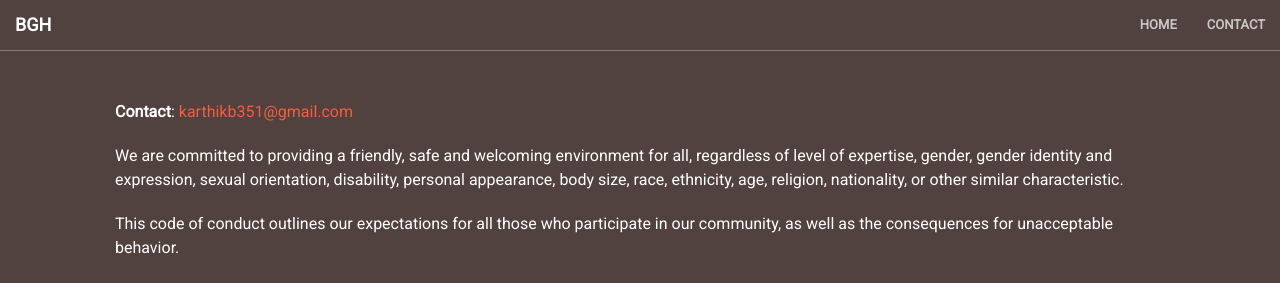
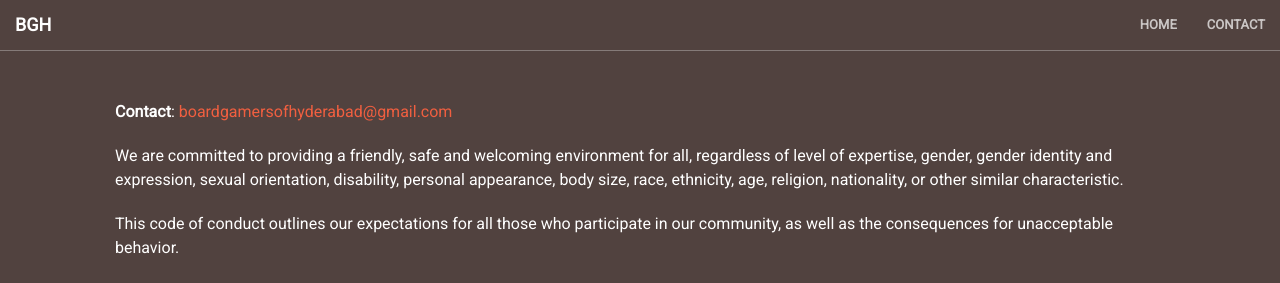
Before and after one commit to boardgamersofhyderabad/boardgamersofhyderabad.github.io, a Jekyll site: the page built from code-of-conduct.md, in a window 1280 px wide and 900 px high. Shown: the top 283 px of the window. Built offline with Jekyll 4.4.1, drawn with Linux system fonts in a browser that asks for light colours; nearby versions of some CDN libraries.

Commit message:
Minor edits to coc

```diff
--- a/_includes/conduct-content.md
+++ b/_includes/conduct-content.md
@@ -1,4 +1,4 @@
-**Contact**: [karthikb351@gmail.com](mailto:karthikb351@gmail.com)
+**Contact**: [boardgamersofhyderabad@gmail.com](mailto:boardgamersofhyderabad@gmail.com)
 
 We are committed to providing a friendly, safe and welcoming environment for all, regardless of level of expertise, gender, gender identity and expression, sexual orientation, disability, personal appearance, body size, race, ethnicity, age, religion, nationality, or other similar characteristic.
 
@@ -75,4 +75,4 @@ The enforcement policies listed above apply to all ReRoll channels, both online
 *Adapted from the [Oklahoma Board Game Community's Code of Conduct](http://okboardgame.com/code-of-conduct/) as well as [Rust's Code of Conduct](https://www.rust-lang.org/en-US/conduct.html).*
 *This Code of Conduct is distributed under a [Creative Commons Attribution-ShareAlike license](http://creativecommons.org/licenses/by-sa/3.0/).*
 
-You can suggest edits to [this document on GitHub](https://github.com/karthikb351/reroll.in/blob/gh-pages/_pages/coc.md).
+You can suggest edits to [this document on GitHub](https://github.com/boardgamersofhyderabad/boardgamersofhyderabad.github.io/blob/master/_includes/conduct-content.md).
```
Also changed, not shown: eventImages/1.jpg, eventImages/2.jpg.
